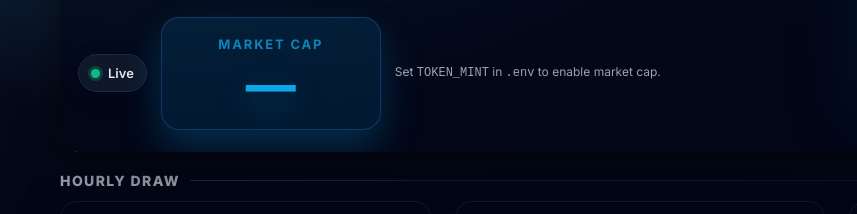
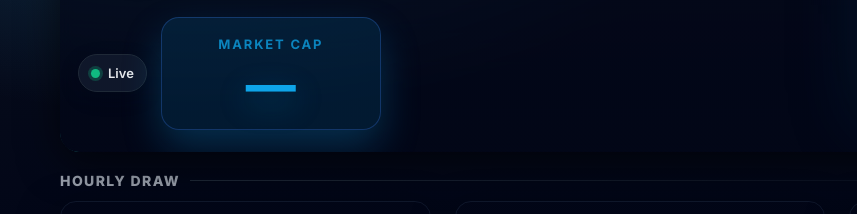
Before and after one commit to guthriekenosha/solspin, a website: page app/web/index.html in a window 1280 px wide. Shown: the part 243-457 px from the top of the page, 0-857 px from the left. Drawn offline with nearby package versions, Linux system fonts and the light colour scheme; no server answers; grey boxes are pictures that could not be loaded; files whose address does not match are found by name.

Commit message:
wheel update

```diff
--- a/app/web/index.html
+++ b/app/web/index.html
@@ -924,7 +924,6 @@
             <div class="label">Market Cap</div>
             <div id="marketCapValue" class="value">—</div>
           </div>
-          <div id="mcHint" class="muted" style="font-size:12px;display:none;">Set <code>TOKEN_MINT</code> in <code>.env</code> to enable market cap.</div>
         </div>
 
       </div>
@@ -1055,20 +1054,6 @@
 </div>
   <!-- App logic -->
   <script src="./wheel.js"></script>
-  <script>
-    // If market cap hasn't been populated a moment after load, show a helpful hint
-    window.addEventListener('load', () => {
-      const val = document.getElementById('marketCapValue');
-      const hint = document.getElementById('mcHint');
-      if (val && hint) {
-        setTimeout(() => {
-          if (!val.textContent || val.textContent.trim() === '—' || val.textContent.trim() === '-') {
-            hint.style.display = 'block';
-          }
-        }, 1800);
-      }
-    });
-  </script>
 </body>
 
 </html>
```
